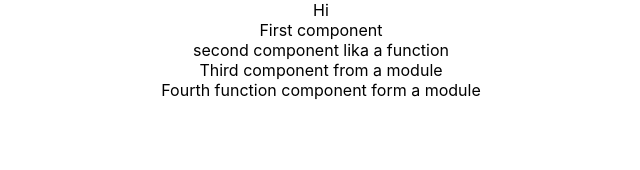
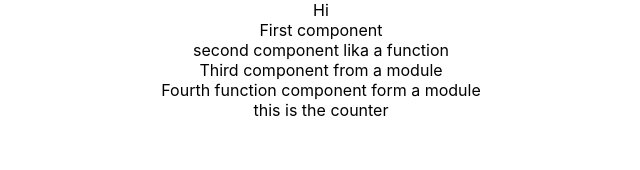
Before and after one commit to daviduribe0007/CountProjectReact, a React (Create React App) app: page / in a window 1280 px wide. Shown: the top 170 px of the page, without its empty margins (319-959 px from the left). Built offline with nearby package versions, Linux system fonts and the light colour scheme.

Commit message:
Start With the module of function Counter

```diff
--- a/src/App.js
+++ b/src/App.js
@@ -2,16 +2,29 @@ import React, { Component } from 'react';
 import logo from './logo.svg';
 import './App.css';
 import ThirdComponent, { FourthComponent } from './components/learning-examples/ThirdComponent'
-
+import Counter from './components/counter/Counter'
 class App extends Component {
   render() {
-    return ( //ths is JSX
+    return (
       <div className="App">
+
+        <LearningdComponents/>
+        <Counter/>
+
+      </div>
+    );
+  }
+}
+
+class LearningdComponents extends Component {
+  render() {
+    return ( //this is JSX
+      <div className="LearnComponents">
         Hi
         <FirstComponent />
         <SecondComponent />
-        <ThirdComponent/>
-        <FourthComponent/>
+        <ThirdComponent />
+        <FourthComponent />
       </div>
       /*     // this javaScript
       return (React.createElement("div", {
@@ -25,6 +38,9 @@ class App extends Component {
     );
   }
 }
+
+
+
 //class component
 class FirstComponent extends Component {
   render() {
--- /dev/null
+++ b/src/components/counter/Counter.js
@@ -0,0 +1,19 @@
+import React, { Component } from 'react';
+ export  default function  Counter() {
+    return (
+      <div className="counter">
+      this is the counter
+      </div>
+    );
+  }
+
+  /*or you can use only one fuction and export like this->
+  function  Counter() {
+    return (
+      <div className="counter">
+      this is the counter
+      </div>
+    );
+  }
+  export default Counter //this is importan to import only a function
+  */
```
